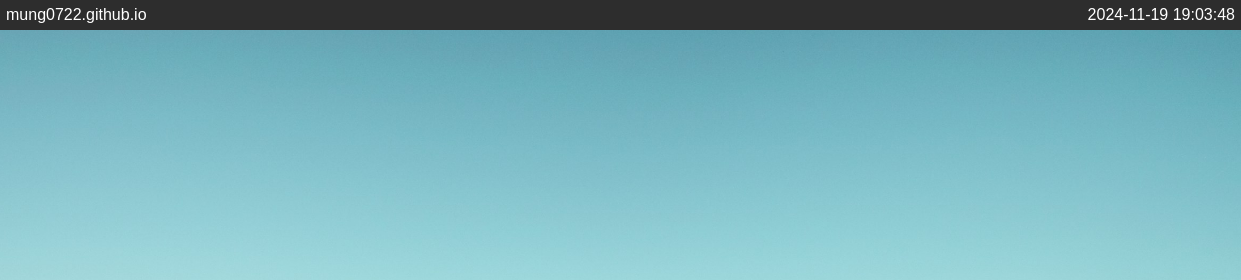
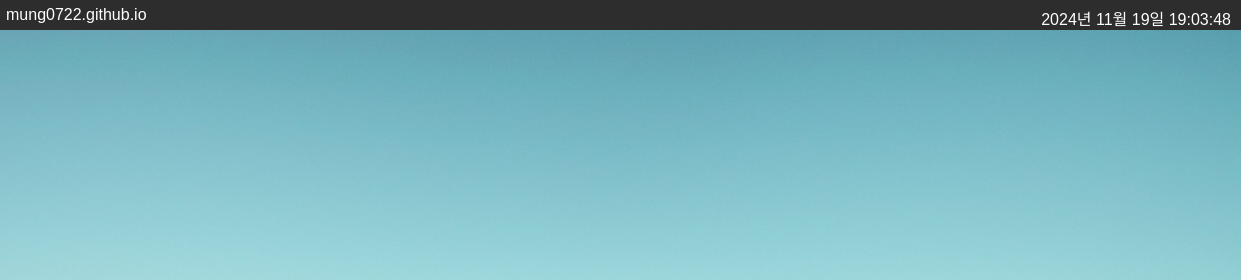
Before and after one commit to mung0722/mung0722.github.io, a plain HTML site: page index.html in a window 1280 px wide. Shown: the top 280 px of the page, 39-1280 px from the left. Drawn offline with Linux system fonts and the light colour scheme.

Commit message:
자잘한 업데이트

```diff
--- a/JavaScript/clock.js
+++ b/JavaScript/clock.js
@@ -7,7 +7,7 @@ function updateClock() {
     const minutes = String(now.getMinutes()).padStart(2, '0'); // 분
     const seconds = String(now.getSeconds()).padStart(2, '0'); // 초
 
-    const formattedTime = `${year}-${month}-${date} ${hours}:${minutes}:${seconds}`;
+    const formattedTime = `${year}년 ${month}월 ${date}일 ${hours}:${minutes}:${seconds}`;
     document.getElementById('clock').textContent = formattedTime; // HTML 업데이트
   }
 
--- a/style/index.css
+++ b/style/index.css
@@ -37,7 +37,7 @@ body {
   header #clock{
     float: right;
     color: white;
-    margin: 6px;
+    margin: 6px 10px 6px 0px;
   }
 
   button {
```
